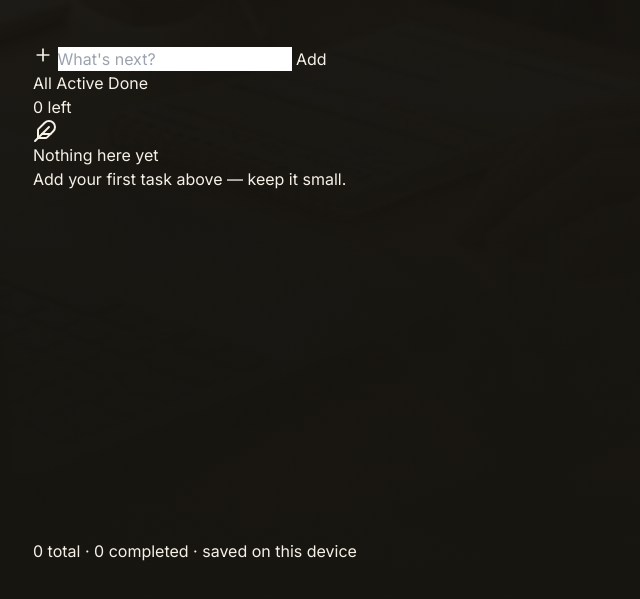
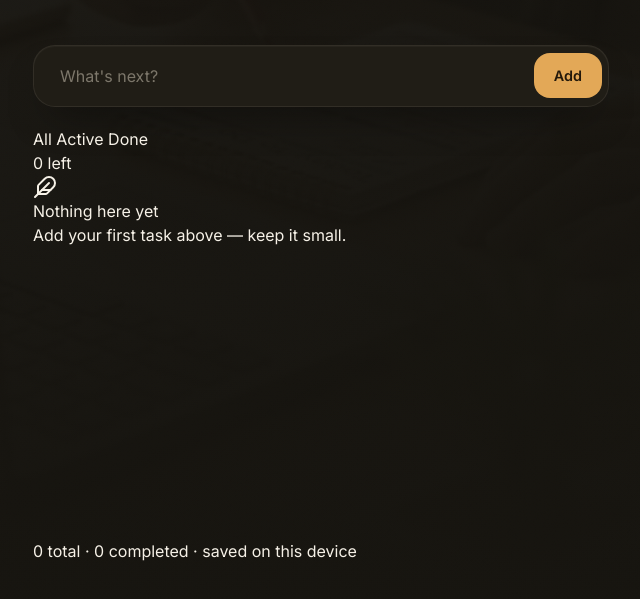
Before and after one commit to zMaham774/drift-todo, a plain HTML site: page index.html in a window 1280 px wide. Shown: the part 173-772 px from the top of the page, without its empty margins (319-959 px from the left). Drawn offline with nearby package versions, Linux system fonts and the light colour scheme.

Commit message:
style input cards

```diff
--- a/style.css
+++ b/style.css
@@ -169,3 +169,76 @@ input:focus-visible {
     font-size: 0.65rem;
     color: var(--paper-dim);
 }
+
+/* ===================== Input card ===================== */
+.input-card {
+    opacity: 0;
+}
+
+.input-row {
+    display: flex;
+    align-items: center;
+    gap: 4px;
+    background: var(--ink-soft);
+    border: 1px solid rgba(246, 241, 231, 0.08);
+    border-radius: var(--radius-lg);
+    padding: 6px 6px 6px 18px;
+    box-shadow: 0 20px 40px -20px rgba(0, 0, 0, 0.6), inset 0 1px 0 rgba(255, 255, 255, 0.03);
+    transition: border-color 0.25s var(--ease-out), box-shadow 0.25s var(--ease-out), transform 0.15s var(--ease-out);
+}
+
+.input-row:focus-within {
+    border-color: rgba(227, 168, 87, 0.5);
+    box-shadow: 0 0 0 4px rgba(227, 168, 87, 0.12), 0 20px 40px -20px rgba(0, 0, 0, 0.6);
+}
+
+.add-icon-btn {
+    display: none;
+}
+
+#taskInput {
+    flex: 1;
+    background: transparent;
+    border: none;
+    outline: none;
+    color: var(--paper);
+    font-size: 1rem;
+    font-family: 'Inter', sans-serif;
+    padding: 12px 8px;
+    min-width: 0;
+}
+
+#taskInput::placeholder {
+    color: var(--paper-dim);
+    opacity: 0.6;
+}
+
+.add-btn {
+    flex-shrink: 0;
+    background: var(--amber);
+    color: #23180a;
+    font-weight: 600;
+    font-size: 0.9rem;
+    padding: 12px 20px;
+    border-radius: calc(var(--radius-lg) - 6px);
+    border: none;
+    cursor: pointer;
+    transition: background 0.2s var(--ease-out), transform 0.12s var(--ease-out);
+}
+
+.add-btn:hover {
+    background: #edb96b;
+}
+
+.add-btn:active {
+    transform: scale(0.96);
+    background: var(--amber-deep);
+}
+
+.input-error {
+    min-height: 20px;
+    font-size: 0.8rem;
+    color: var(--danger);
+    padding: 6px 4px 0;
+    font-family: 'JetBrains Mono', monospace;
+}
```
